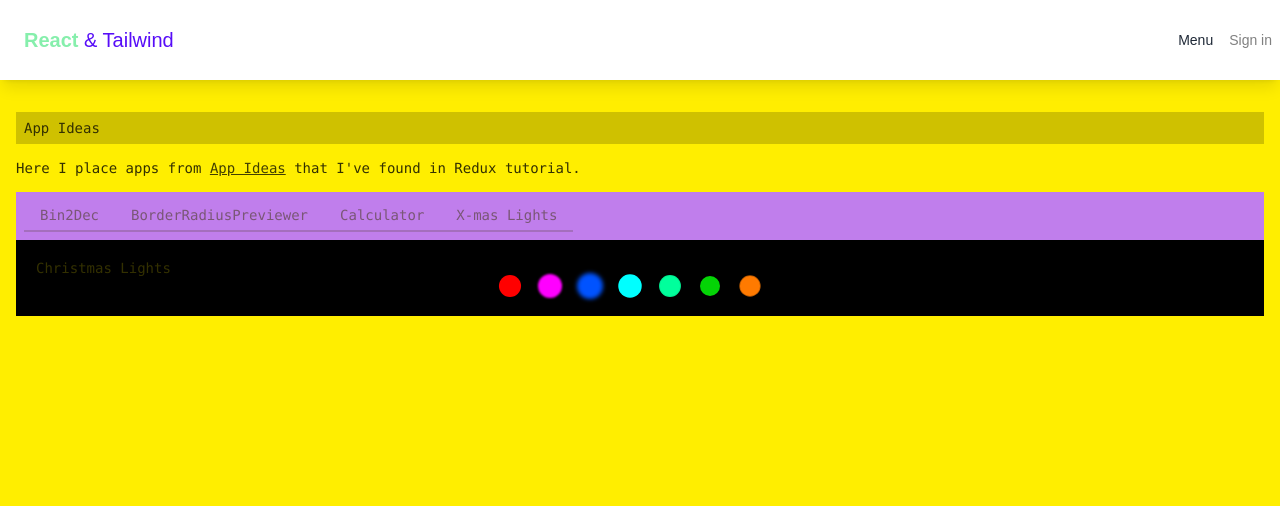
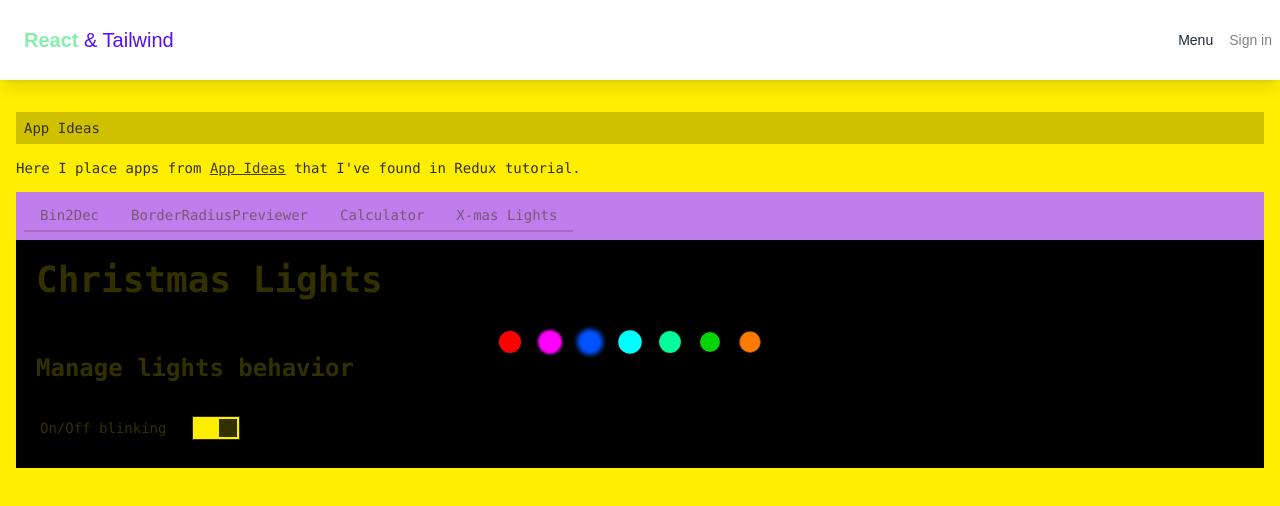
Before and after one commit to alexstulov/react-n-tailwind, a React (Create React App) app: page /app-ideas/christmas-lights in a window 1280 px wide. Shown: the top 506 px of the page. Built offline with nearby package versions, Linux system fonts and the light colour scheme; no server answers; what bad-words would draw is missing.

Commit message:
Add lights management form with on-off toggle

```diff
--- a/src/modules/app-ideas/christmasLights/index.tsx
+++ b/src/modules/app-ideas/christmasLights/index.tsx
@@ -1,20 +1,31 @@
-import React from "react";
+import React, { useState } from "react";
 import "./styles.css";
 
 const ChristmasLights = () => {
+  const [blinking, setBlinking] = useState(true)
+
   const colors = ["red", "pink", "blue", "turquoise", "mint", "green", "orange"];
   const bulbs = colors.map((color, index) => (<div key={color}
     className={`garland--bulb garland--bulb__color-${color}`}
-    style={{
+    style={blinking ? {
       animation: `filter-animation-${color} 2s`,
       animationIterationCount: "infinite",
       animationDelay: `${index*0.3}s`
-    }}></div>))
+    } : {}}></div>))
 
-  return <article className="christmas-lights">
+  return <article className="prose christmas-lights">
     <h1>Christmas Lights</h1>
     <section className="garland">
       {bulbs}
+    </section>
+    <section className="prose management">
+      <h2>Manage lights behavior</h2>
+      <div className="form-control w-52">
+        <label className="label cursor-pointer">
+          <span className="label-text">On/Off blinking</span>
+          <input type="checkbox" className="toggle" checked={blinking} onChange={() => setBlinking(blinking => !blinking)} />
+        </label>
+      </div>
     </section>
   </article>
 };
--- a/src/modules/app-ideas/christmasLights/styles.css
+++ b/src/modules/app-ideas/christmasLights/styles.css
@@ -1,6 +1,7 @@
 .christmas-lights {
     padding: 20px;
     width: 100%;
+    max-width: 100%;
     height: 100%;
     background-color: black;
 }
```
